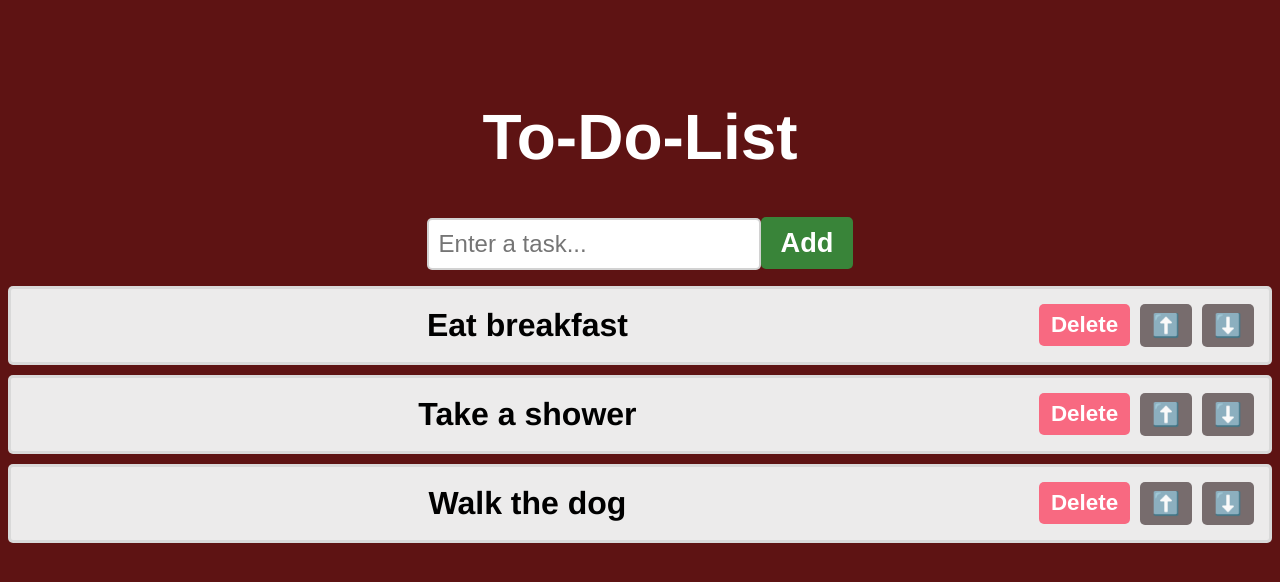
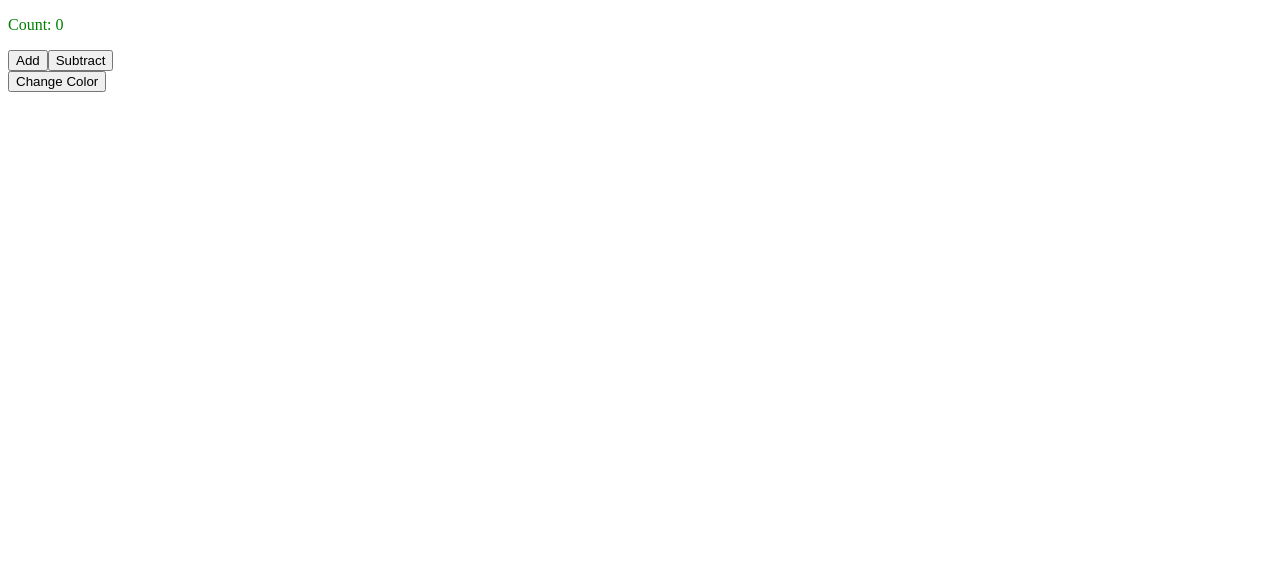
Before and after one commit to Batoul68/react-practice, a React (Vite) app in the folder my-react-app/: page / in a window 1280 px wide. Shown: the top 582 px of the page. Built offline with nearby package versions, Linux system fonts and the light colour scheme.

Commit message:
useEffect

```diff
--- a/my-react-app/src/App.jsx
+++ b/my-react-app/src/App.jsx
@@ -1,9 +1,9 @@
-import ToDoList from './ToDoList.jsx'
+import MySecondComponent from './MySecondComponent.jsx'
 function App() {
 
   return(
     <>
-      <ToDoList />
+      <MySecondComponent />
     </>
   );
 }
--- /dev/null
+++ b/my-react-app/src/MySecondComponent.jsx
@@ -0,0 +1,34 @@
+import React, {useState, useEffect} from 'react';
+
+function MySecondComponent() {
+
+   const [count, setCount] = useState(0);
+   const [color, setColor] = useState("green");
+
+   useEffect(() => {
+      document.title = `Count: ${count} ${color}`;
+   }, [count, color]);
+
+   function addCount() {
+      setCount(c => c + 1);
+   }
+
+   function subtractCount() {
+      setCount(c => c - 1);
+   }
+
+   function changeColor() {
+      setColor(c => c === "green" ? "red" : "green");
+   }
+
+   return(
+      <>
+         <p style={{color: color}}>Count: {count}</p>
+         <button onClick={addCount}>Add</button>
+         <button onClick={subtractCount}>Subtract</button><br/>
+         <button onClick={changeColor}>Change Color</button>
+      </>
+
+   );
+}
+export default MySecondComponent
--- a/my-react-app/src/index.css
+++ b/my-react-app/src/index.css
@@ -110,7 +110,7 @@
 }
 
 body {
-  background-color: rgb(94, 19, 19);
+  /*background-color: rgb(94, 19, 19);*/
 }
 
 .color-picker-container {
@@ -173,6 +173,7 @@
 }
 
 button{
+  /*
   font-size: 1.7rem;
   font-weight: bold;
   padding: 10px 20px;
@@ -181,6 +182,7 @@
   border-radius: 5px;
   cursor: pointer;
   transition: background-color 0.5s ease;
+  */
 }
 
 .add-button {
```
